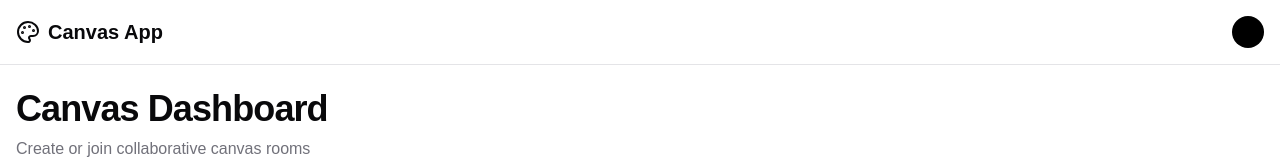
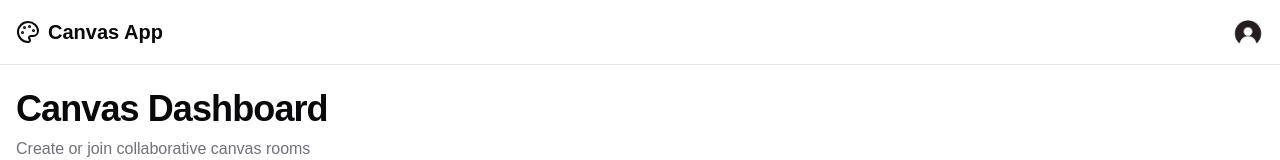
Before and after one commit to shivamsaklani/Canvas, a Next.js app in the folder apps/frontend/: page /Dashboard in a window 1280 px wide. Shown: the top 160 px of the page. Built offline with nearby package versions, Linux system fonts and the light colour scheme; no server answers.

Commit message:
minor change

```diff
--- a/apps/frontend/DrawLogic/DrawHandler.ts
+++ b/apps/frontend/DrawLogic/DrawHandler.ts
@@ -62,8 +62,6 @@ export default class DrawHandler {
 
                 if (parsedData.type === "createshape") {
                     const data = JSON.parse(parsedData.shape); // Correctly parse the shape object
-                    console.log(data.shape.type);
-                    console.log(data.shape);
                     let shape;
                     switch (data.shape.type) { // Switch on the correct key
                         case "circle":
--- a/apps/frontend/app/Dashboard/components/Canvas.tsx
+++ b/apps/frontend/app/Dashboard/components/Canvas.tsx
@@ -3,12 +3,10 @@ import HomeIcons from "@/components/ui/homeicons";
 import useUserDetails from "@/customhooks/UserDetails";
 import useWindowSize from "@/customhooks/windowSize";
 import DrawHandler from "@/DrawLogic/DrawHandler";
-import ShapeClass from "@/DrawLogic/ShapeClass";
-import ShapeManager from "@/DrawLogic/ShapeManager";
 import { Avatar, AvatarImage } from "@radix-ui/react-avatar";
-import { ArrowRight, Circle, Eraser, PencilLine, PenLine, RectangleHorizontalIcon, Text, TextIcon, Type, ZoomInIcon } from "lucide-react";
+import { ArrowRight, Circle, Eraser, PenLine, RectangleHorizontalIcon, Text, TextIcon, Type, ZoomInIcon } from "lucide-react";
 import { useEffect, useRef, useState } from "react";
-
+const image ="/photo.jpg";
 export enum tools {
     circle = "circle",
     rect = "rectangle",
@@ -57,11 +55,11 @@ export function Canvas ({roomId, ws}:{
 
 
 
-    return <div className=" bg-blue-300 flex justify-center h-screen w-screen ">
+    return <div className="flex justify-center h-screen w-screen ">
 
       <div className="fixed pt-3 hidden sm:flex w-screen p-3 justify-end">
-    <Avatar className="h-12 w-12 bg-black rounded-full">
-                  <AvatarImage src={user?.imageurl} />
+    <Avatar className="h-12 w-12 rounded-full">
+                  <AvatarImage src={ user?.imageurl || image } />
     </Avatar>
     </div>
     <Topbar Selected={Selected} setSelected={setSelected} />
--- a/apps/frontend/app/Dashboard/components/UserAuth.tsx
+++ b/apps/frontend/app/Dashboard/components/UserAuth.tsx
@@ -21,9 +21,6 @@ export function UserAuth({roomslug} :{roomslug:string}){
                 roomId:roomId
             }));
         }
-        ws.onclose = () => {
-            setsocket(null); // Clear socket when connection closes
-          };
         return ()=>{
             ws.close();
         }
--- a/apps/frontend/app/Dashboard/page.tsx
+++ b/apps/frontend/app/Dashboard/page.tsx
@@ -8,7 +8,6 @@ import { Tabs, TabsContent, TabsList, TabsTrigger } from "@/components/ui/tabs";
 import { PlusCircle, UserCircle, Users2, Users2Icon } from "lucide-react";
 import Dashcard from "@/components/ui/dashcard";
 import RoomCard from "./components/RoomCard";
-
 export default function Dashboard() {
     const router =useRouter();
     const roomName = useRef<HTMLInputElement>(null);
--- a/apps/frontend/components/ui/navbar.tsx
+++ b/apps/frontend/components/ui/navbar.tsx
@@ -13,7 +13,7 @@ import {
 } from "@/components/ui/dropdown-menu";
 import useUserDetails from "@/customhooks/UserDetails";
 import { Palette, Settings, User, LogOut } from "lucide-react";
-
+const image ="/photo.jpg";
 export function Navbar() {
   const user = useUserDetails();
   return (
@@ -29,7 +29,7 @@ export function Navbar() {
             <DropdownMenuTrigger asChild>
               <Button variant="ghost" className="relative h-8 w-8 rounded-full">
                 <Avatar className="h-8 w-8 bg-black">
-                  <AvatarImage src={user?.imageurl} />
+                  <AvatarImage src={user?.imageurl || image} />
                 </Avatar>
               </Button>
             </DropdownMenuTrigger>
--- a/apps/frontend/customhooks/windowSize.ts
+++ b/apps/frontend/customhooks/windowSize.ts
@@ -18,7 +18,7 @@ function useWindowSize() {
     handleResize(); // Call once to set initial size
 
     return () => window.removeEventListener('resize', handleResize);
-  }, []);
+  }, [window]);
 
   return windowSize;
 }
```
Also changed, not shown: apps/frontend/public/photo.jpg (added).
